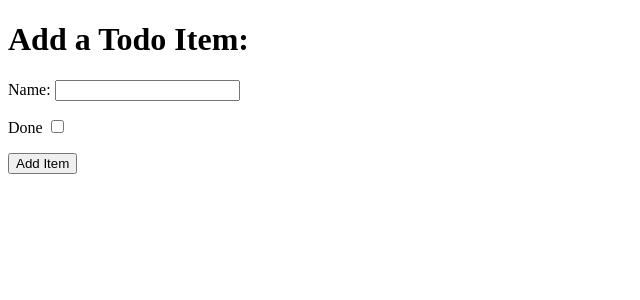
After one commit to LaisZagati/hello-django, a Django app: page /add in a window 1280 px wide. The commit adds this page. Shown: the top 300 px of the page, without its empty margins (0-640 px from the left). Run offline with Django 4.2, Linux system fonts and the light colour scheme.

Commit message:
Item added

```diff
--- a/django_todo/urls.py
+++ b/django_todo/urls.py
@@ -16,9 +16,10 @@ Including another URLconf
 """
 from django.contrib import admin
 from django.urls import path
-from todo.views import get_todo_list
+from todo.views import get_todo_list, add_item
 
 urlpatterns = [
     path('admin/', admin.site.urls),
     path('', get_todo_list, name='get_todo_list'),
+    path('add', add_item, name='add')
 ]
--- a/todo/models.py
+++ b/todo/models.py
@@ -1,6 +1,8 @@
 from django.db import models
 
 # Create your models here.
+
+
 class Item(models.Model):
     name = models.CharField(max_length=50, null=False, blank=False)
     done = models.BooleanField(null=False, blank=False, default=False)
--- /dev/null
+++ b/todo/templates/todo/add_item.html
@@ -0,0 +1,32 @@
+<!DOCTYPE html>
+<html lang="en">
+<head>
+    <meta charset="UTF-8">
+    <meta name="viewport" content="width=device-width, initial-scale=1.0">
+    <title>Document</title>
+</head>
+<body>
+    <h1> Add a Todo Item:</h1>
+    <form method="Post"action="add">
+
+        <div>
+            <p>
+                <label for="id_name">Name: </label>
+                <input type="text"  id="id_name"  name="item-name"  />
+            </p>
+        </div>
+        <div>
+            <p>
+                <label for="id_done">Done </label>
+                <input type="checkbox"  id="id_done"  name="done"  />
+            </p>
+        </div>
+        <div>
+            <p>
+                <button type="submit"> Add Item</button>
+            </p>
+        </div>
+    </form>
+
+</body>
+</html>
--- a/todo/views.py
+++ b/todo/views.py
@@ -1,5 +1,16 @@
-from django.shortcuts import render, HttpResponse
+from django.shortcuts import render
+from .models import Item
 
 # Create your views here.
+
+
 def get_todo_list(request):
-    return render(request, 'todo/todo_list.html')
+    items = Item.objects.all()
+    context = {
+        'items': items
+    }
+    return render(request, 'todo/todo_list.html', context)
+
+
+def add_item(request):
+    return render(request, 'todo/add_item.html')
```
Also changed, not shown: todo/templates/todo/todo_list.html (+17 -0 lines), db.sqlite3.
